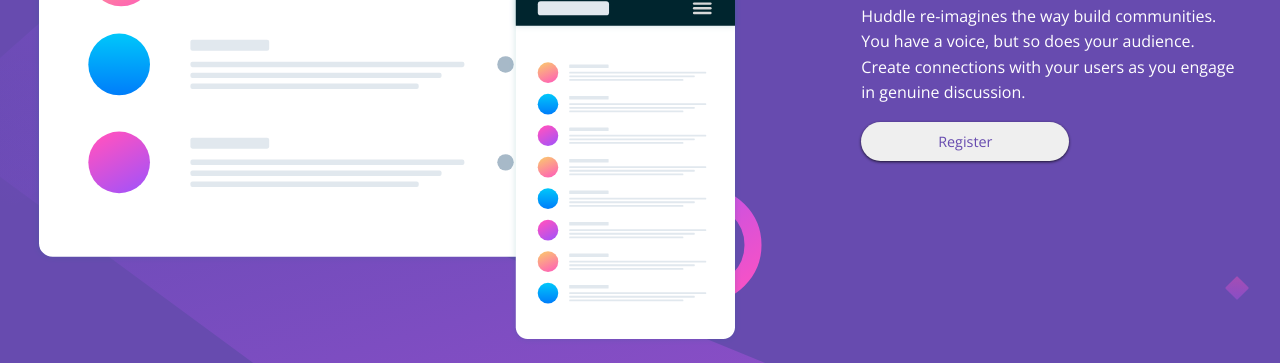
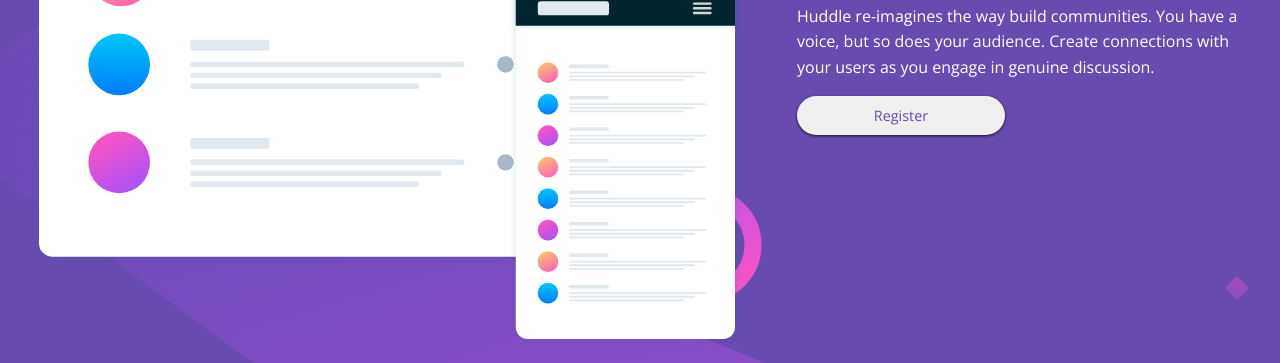
Before and after one commit to deru55/FeM_huddle-landing-page-with-single-introductory-section-master, a plain HTML site: page index.html in a window 1280 px wide. Shown: the part 318-681 px from the top of the page. Drawn offline with nearby package versions, Linux system fonts and the light colour scheme.

Commit message:
update style.css

```diff
--- a/style.css
+++ b/style.css
@@ -110,7 +110,7 @@ body {
   border-color: var(--clr-primary-2);
 }
 
-@media screen and (min-width: 1025px) {
+@media screen and (min-width: 1150px) {
   body {
     background: url(images/bg-desktop.svg) no-repeat;
     background-size: cover;
@@ -128,7 +128,7 @@ body {
   }
 
   .grid-group {
-    grid-template-columns: 2fr 1fr;
+    grid-template-columns: auto 1fr;
   }
 
   .flex-group {
```
